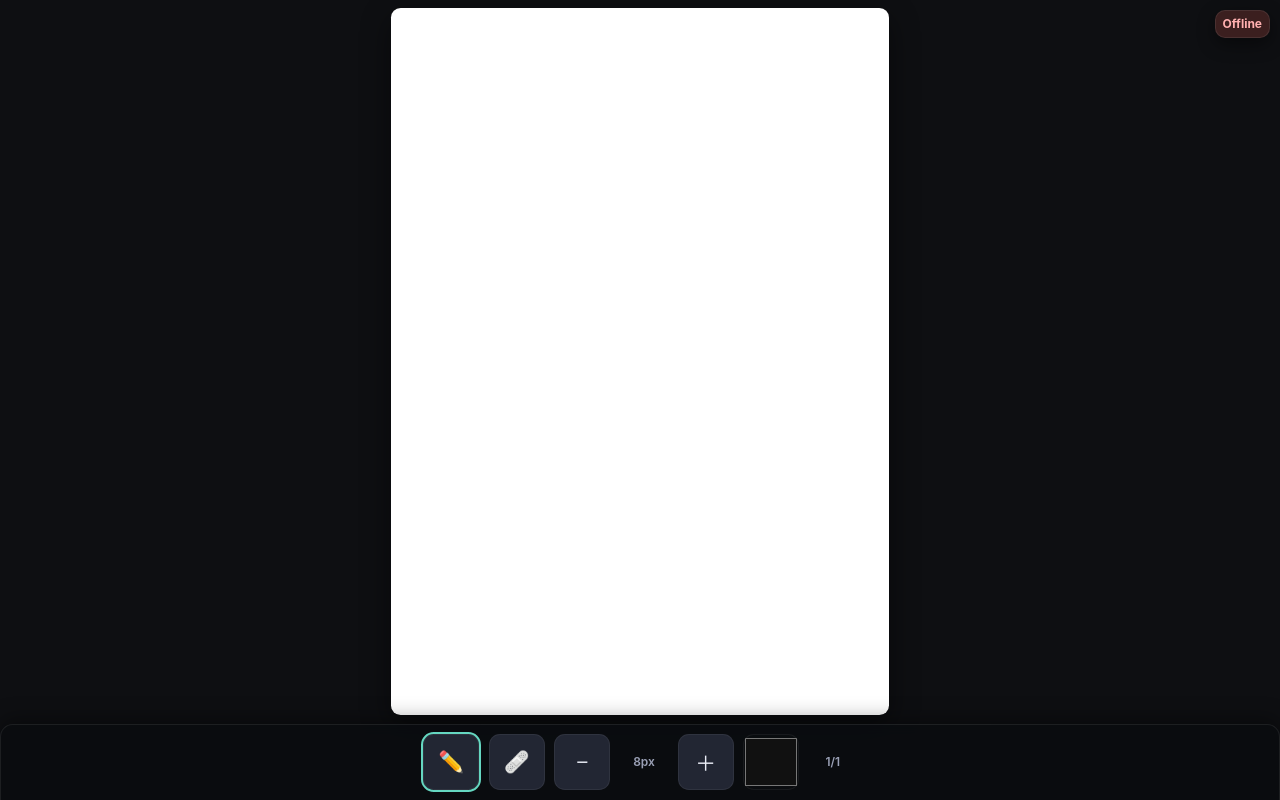
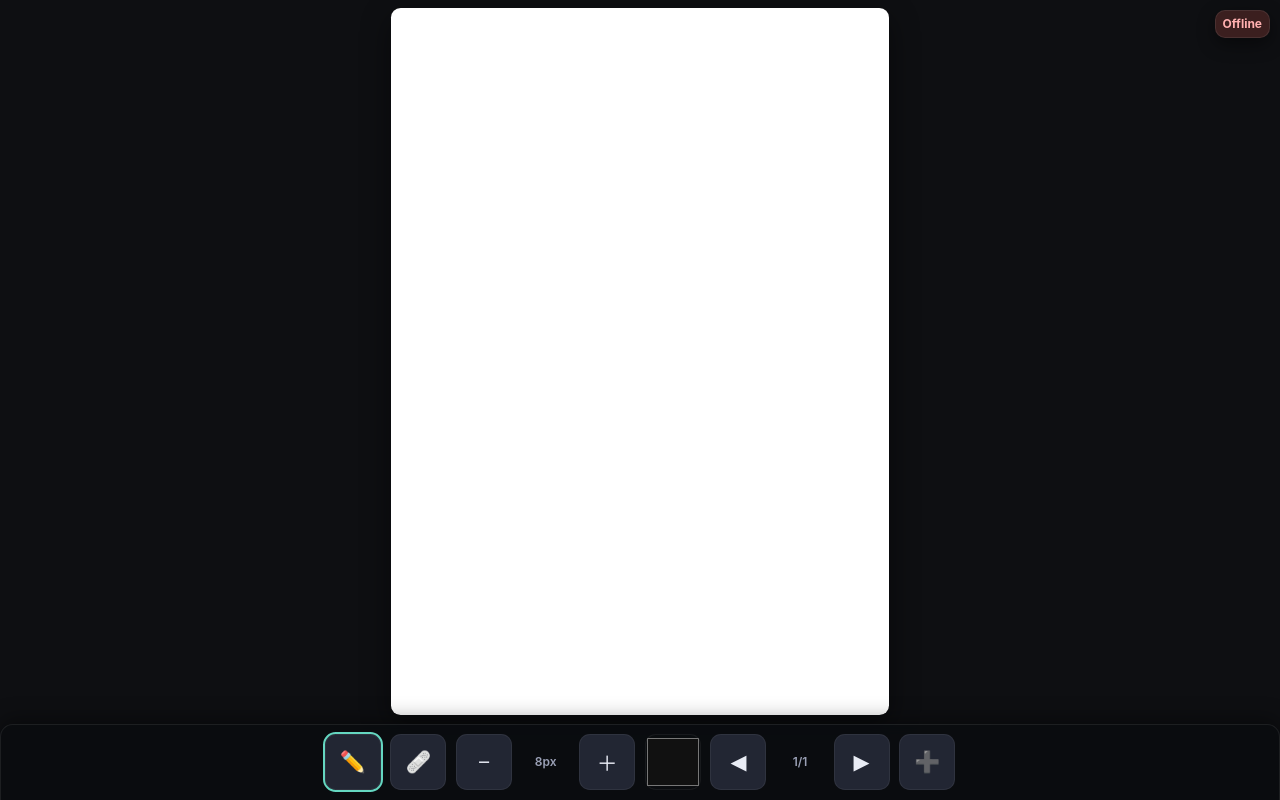
Before and after one commit to WOWitsaQT/QT-s-TogetherBoard, a website: page docs/index.html in a window 1280 px wide. Drawn offline with Linux system fonts and the light colour scheme.

Commit message:
Update index.html

```diff
--- a/docs/index.html
+++ b/docs/index.html
@@ -7,7 +7,6 @@
   <link rel="stylesheet" href="./style.css" />
 </head>
 <body>
-  <!-- Canvas stage with reserved space for bottom toolbar -->
   <main class="stage" aria-live="polite">
     <div id="pageStage" class="page-stage"></div>
   </main>
@@ -25,11 +24,13 @@
       <input id="dockColor" type="color" value="#111111" aria-label="Pick colour" />
     </label>
 
-    <!-- Page label (we keep single page now; easy to extend later) -->
-    <span id="dockPageLabel" class="dock-label">1/1</span>
+    <!-- Page controls (back!) -->
+    <button id="dockPrev" class="dock-btn" title="Prev page">◀︎</button>
+    <span id="dockPageLabel" class="dock-label" aria-live="polite">1/1</span>
+    <button id="dockNext" class="dock-btn" title="Next page">▶︎</button>
+    <button id="dockAddPage" class="dock-btn" title="Add page">➕</button>
   </div>
 
-  <!-- Connection status -->
   <div id="netIndicator" class="net-indicator" title="Connection status">⏳</div>
 
   <script src="./config.js"></script>
```
